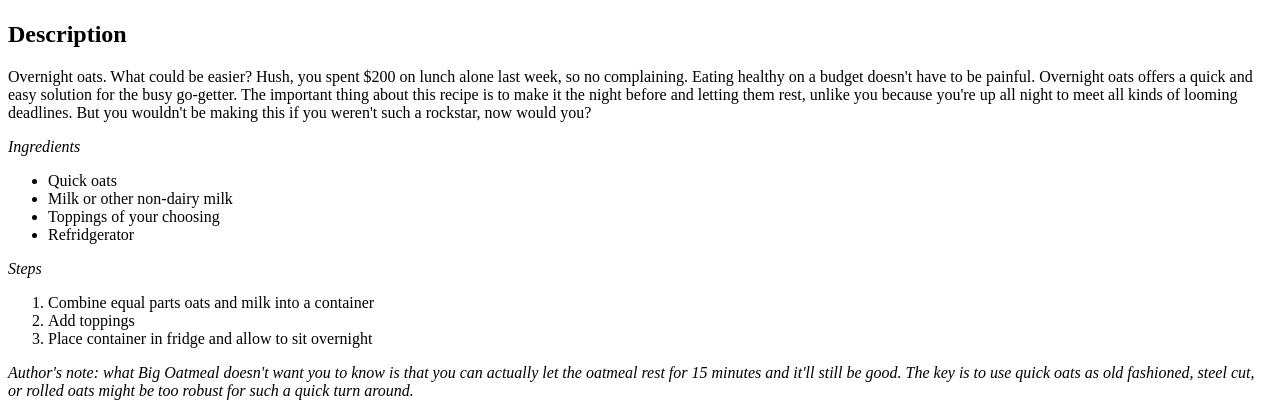
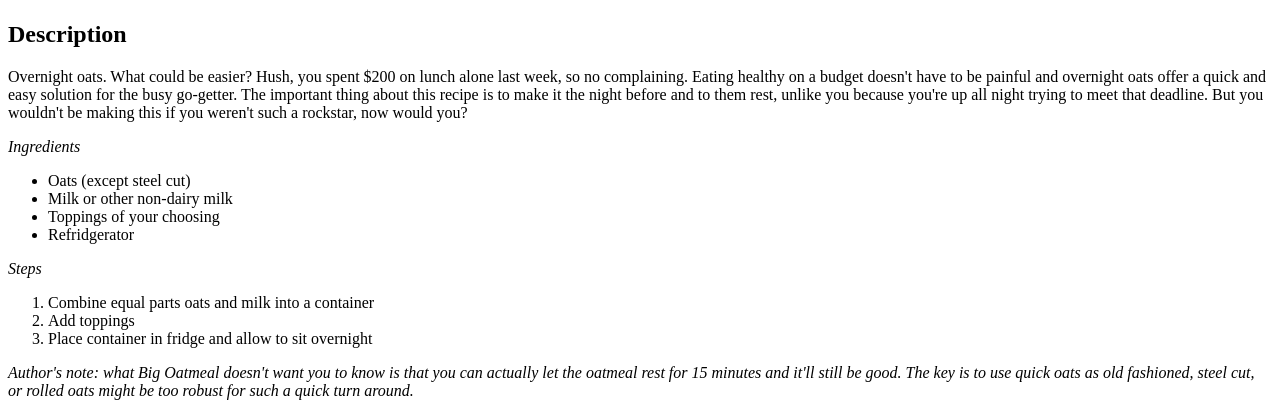
Before and after one commit to marionberries/odin-recipes, a plain HTML site: page recipes/oats.html in a window 1280 px wide. Shown: the part 383-800 px from the top of the page. Drawn offline with Linux system fonts and the light colour scheme.

Commit message:
Change wording in recipe

```diff
--- a/recipes/oats.html
+++ b/recipes/oats.html
@@ -12,15 +12,15 @@
         alt="A delicious assortment of overnight oats with various toppings">
     <h2>Description</h2>
     <p>Overnight oats. What could be easier? Hush, you spent $200 on lunch alone last
-        week, so no complaining. Eating healthy on a budget doesn't have to be painful. Overnight
-        oats offers a quick and easy solution for the busy go-getter. The important
-        thing about this recipe is to make it the night before and letting them rest,
-        unlike you because you're up all night to meet all kinds of looming deadlines.
+        week, so no complaining. Eating healthy on a budget doesn't have to be painful and overnight
+        oats offer a quick and easy solution for the busy go-getter. The important
+        thing about this recipe is to make it the night before and to them rest,
+        unlike you because you're up all night trying to meet that deadline.
         But you wouldn't be making this if you weren't such a rockstar, now would you?
     </p>
     <p><em>Ingredients</em></p>
     <ul>
-        <li>Quick oats</li>
+        <li>Oats (except steel cut)</li>
         <li>Milk or other non-dairy milk</li>
         <li>Toppings of your choosing</li>
         <li>Refridgerator</li>
```
